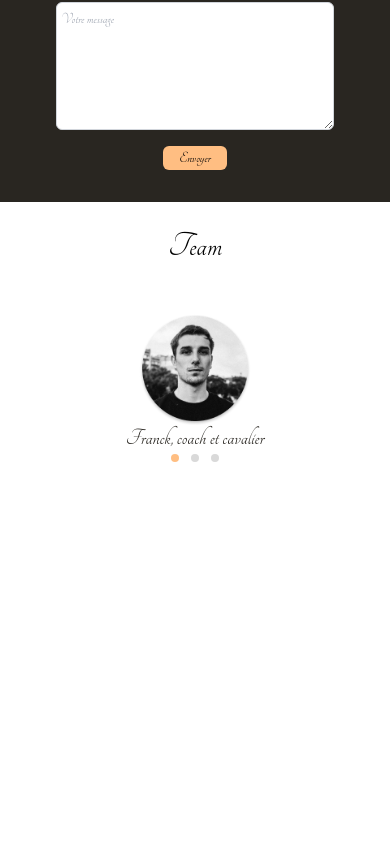
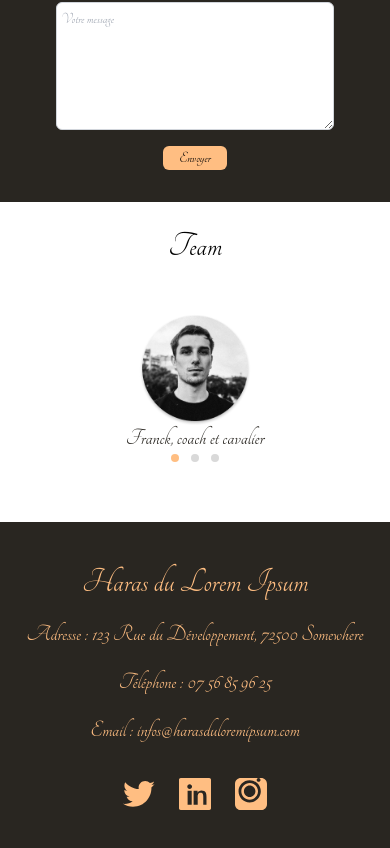
Before and after one commit to luciel53/Haras-Landingpage, a React (Create React App) app in the folder haras-landingpage/: page / in a window 390 px wide. Shown: the part 2525-3373 px from the top of the page. Before the commit the page ends 3047 px from the top, so only its background shows below. Built offline with nearby package versions, Linux system fonts and the light colour scheme; what tailwindcss-animated would draw is missing.

Commit message:
footer added

```diff
--- a/haras-landingpage/package.json
+++ b/haras-landingpage/package.json
@@ -1,6 +1,7 @@
 {
   "name": "haras-landingpage",
   "version": "0.1.0",
+  "homepage": "https://luciel53.github.io/Haras-landingpage/haras-landingpage",
   "private": true,
   "dependencies": {
     "@testing-library/jest-dom": "^5.17.0",
@@ -17,7 +18,9 @@
     "start": "react-scripts start",
     "build": "react-scripts build",
     "test": "react-scripts test",
-    "eject": "react-scripts eject"
+    "eject": "react-scripts eject",
+    "predeploy": "npm run build",
+    "deploy": "gh-pages -d build"
   },
   "eslintConfig": {
     "extends": [
@@ -39,6 +42,7 @@
   },
   "devDependencies": {
     "autoprefixer": "^10.4.19",
+    "gh-pages": "^6.1.1",
     "postcss": "^8.4.38",
     "tailwindcss": "^3.4.4"
   }
--- a/haras-landingpage/src/App.js
+++ b/haras-landingpage/src/App.js
@@ -6,6 +6,7 @@ import Services from './components/Services';
 import Contact from './components/Contact';
 import Team from './components/Team';
 import FloatingButton from './components/FloatingButton';
+import Footer from './components/Footer';
 
 function App() {
   return (
@@ -17,6 +18,7 @@ function App() {
       <Contact />
       <Team />
       <FloatingButton />
+      <Footer />
     </div>
   );
 }
--- /dev/null
+++ b/haras-landingpage/src/components/Footer.js
@@ -0,0 +1,44 @@
+import React from "react";
+
+function Footer() {
+  return (
+    <footer className="bg-darkBrown text-golden text-3xl py-10 text-center">
+      <div className="container mx-auto px-4 text-center">
+        <h2 className="text-4xl mb-4">Haras du Lorem Ipsum</h2>
+        <p className="text-2xl mb-4">
+          Adresse : 123 Rue du Développement, 72500 Somewhere
+        </p>
+        <p className="text-2xl mb-4">Téléphone : 07 56 85 96 25</p>
+        <p className="text-2xl mb-8">Email : infos@harasduloremipsum.com</p>
+        <div className="flex justify-center space-x-6">
+          <a
+            href="#"
+            className="text-golden hover:text-yellow-600 transition duration-300"
+          >
+            <svg className="w-8 h-8" fill="currentColor" viewBox="0 0 24 24">
+              <path d="M24 4.557c-.883.392-1.833.656-2.828.775 1.017-.609 1.798-1.574 2.165-2.723-.951.564-2.005.974-3.127 1.195-.896-.955-2.173-1.55-3.591-1.55-2.717 0-4.918 2.201-4.918 4.917 0 .386.044.762.128 1.124-4.083-.205-7.702-2.162-10.126-5.138-.423.726-.666 1.562-.666 2.456 0 1.692.862 3.183 2.173 4.061-.801-.026-1.554-.245-2.213-.611v.061c0 2.362 1.679 4.334 3.91 4.779-.409.111-.84.171-1.285.171-.314 0-.617-.03-.916-.086.617 1.926 2.407 3.327 4.526 3.366-1.662 1.303-3.757 2.078-6.032 2.078-.392 0-.779-.023-1.161-.067 2.149 1.379 4.701 2.185 7.446 2.185 8.936 0 13.823-7.405 13.823-13.822 0-.21-.004-.42-.014-.63.95-.688 1.776-1.549 2.428-2.53z" />
+            </svg>
+          </a>
+          <a
+            href="#"
+            className="text-golden hover:text-yellow-600 transition duration-300"
+          >
+            <svg className="w-8 h-8" fill="currentColor" viewBox="0 0 24 24">
+              <path d="M22.676 0h-21.352c-.73 0-1.324.594-1.324 1.324v21.353c0 .73.593 1.324 1.324 1.324h21.351c.73 0 1.323-.594 1.323-1.324v-21.353c.001-.73-.593-1.324-1.323-1.324zm-13.146 20.093h-3.073v-10.5h3.073v10.5zm-1.537-11.876c-.988 0-1.793-.805-1.793-1.793s.805-1.793 1.793-1.793 1.793.805 1.793 1.793-.804 1.793-1.793 1.793zm13.287 11.876h-3.075v-5.859c0-1.394-.027-3.184-1.941-3.184-1.943 0-2.239 1.517-2.239 3.096v5.947h-3.074v-10.5h2.956v1.439h.042c.414-.782 1.428-1.611 2.945-1.611 3.14 0 3.721 2.068 3.721 4.748v5.924z" />
+            </svg>
+          </a>
+          <a
+            href="#"
+            className="text-golden hover:text-yellow-600 transition duration-300"
+          >
+            <svg className="w-8 h-8" fill="currentColor" viewBox="0 0 24 24">
+              <path d="M19.615 0h-15.231c-2.414 0-4.384 1.97-4.384 4.385v15.231c0 2.414 1.97 4.384 4.384 4.384h15.231c2.414 0 4.384-1.97 4.384-4.384v-15.231c0-2.414-1.97-4.385-4.384-4.385zm-8.615 18.346c-4.64 0-8.346-3.706-8.346-8.346s3.706-8.346 8.346-8.346 8.346 3.706 8.346 8.346-3.706 8.346-8.346 8.346zm0-14.615c-3.451 0-6.269 2.818-6.269 6.269s2.818 6.269 6.269 6.269 6.269-2.818 6.269-6.269-2.818-6.269-6.269-6.269zm0 10.577c-2.374 0-4.308-1.933-4.308-4.308s1.933-4.308 4.308-4.308 4.308 1.933 4.308 4.308-1.933 4.308-4.308 4.308zm6.692-11.423c-.796 0-1.441-.645-1.441-1.441s.645-1.441 1.441-1.441 1.441.645 1.441 1.441-.645 1.441-1.441 1.441z" />
+            </svg>
+          </a>
+        </div>
+      </div>
+    </footer>
+  );
+}
+
+export default Footer;
--- a/haras-landingpage/src/components/Header.js
+++ b/haras-landingpage/src/components/Header.js
@@ -24,7 +24,7 @@ function Header() {
           } min-w-full py-5 lg:px-96 justify-around backdrop-brightness-75 animate-fade-down animate-once animate-duration-[2000ms] animate-ease-in`}
         >
           <a
-            className="relative group transition duration-300 md:pr-4"
+            className="relative group transition duration-300"
             href="#Histoire"
             onClick={closeMenu}
           >
@@ -32,7 +32,7 @@ function Header() {
             <span className="absolute left-0 bottom-0 w-0 h-0.25 bg-golden transition-all duration-300 group-hover:w-full"></span>
           </a>
           <a
-            className="relative group transition duration-300 md:pr-4"
+            className="relative group transition duration-300"
             href="#Installations"
             onClick={closeMenu}
           >
@@ -40,7 +40,7 @@ function Header() {
             <span className="absolute left-0 bottom-0 w-0 h-0.25 bg-golden transition-all duration-300 group-hover:w-full"></span>
           </a>
           <a
-            className="relative group transition duration-300 md:pr-4"
+            className="relative group transition duration-300"
             href="#Services"
             onClick={closeMenu}
           >
@@ -48,7 +48,7 @@ function Header() {
             <span className="absolute left-0 bottom-0 w-0 h-0.25 bg-golden transition-all duration-300 group-hover:w-full"></span>
           </a>
           <a
-            className="relative group transition duration-300 md:pr-4"
+            className="relative group transition duration-300"
             href="#Contact"
             onClick={closeMenu}
           >
```
Also changed, not shown: 1 other file (tests, documents, lock files or other folders).
